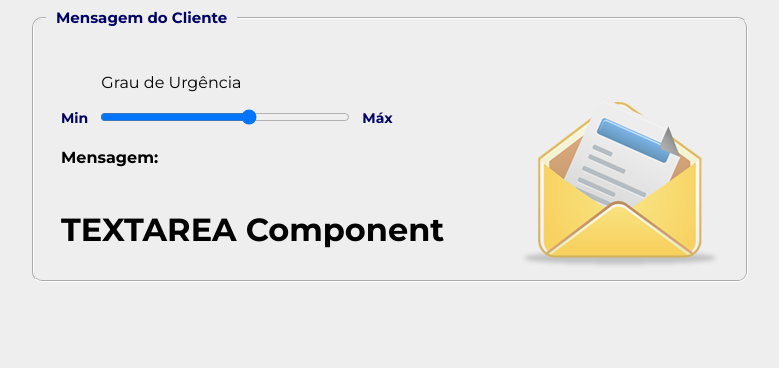
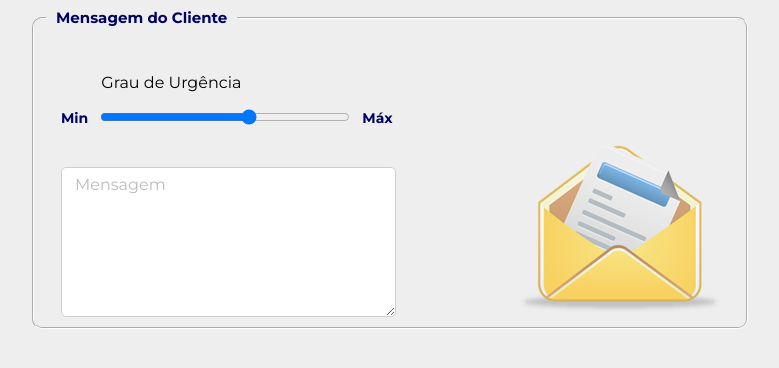
Before and after one commit to marcusviniciusmo/Companhia_Do_Saldo_Website, a React (Vite) app in the folder frontend/: page /orders/message in a window 1280 px wide. Shown: the top 368 px of the page, without its empty margins (250-1029 px from the left). Built offline with nearby package versions, Linux system fonts and the light colour scheme.

Commit message:
Textarea component styling

```diff
--- a/frontend/src/components/Message/index.tsx
+++ b/frontend/src/components/Message/index.tsx
@@ -8,6 +8,9 @@ import { MessageArea, Urgency, Span } from "./styles";
 
 export function Message() {
   const [inputUrgency, setInputUrgency] = useState<string>('');
+  const [inputMessage, setInputMessage] = useState<string>('');
+
+  const cleanInputMessage = () => setInputMessage('');
 
   return (
     <Container method='POST'>
@@ -31,8 +34,15 @@ export function Message() {
             <Span>Máx</Span>
           </Urgency>
 
-          <h4>Mensagem:</h4>
-          <Textarea />
+          <Textarea
+            label='Mensagem'
+            className='labelFloating'
+            cols={30}
+            rows={10}
+            value={inputMessage}
+            onChange={() => SetInput(event, setInputMessage)}
+            clean={() => cleanInputMessage}
+          />
         </MessageArea>
       </FieldsetForm>
     </Container>
--- a/frontend/src/components/Textarea/index.tsx
+++ b/frontend/src/components/Textarea/index.tsx
@@ -1,7 +1,26 @@
+import { IoClose } from "react-icons/io5";
 import { TextareaProps } from "../../types/Textarea";
+import { Container, Field, Label, Close } from "./styles";
 
 export function Textarea(props: TextareaProps) {
   return (
-    <h1>TEXTAREA Component</h1>
+    <Container>
+      <Field {...props}
+        cols={props.cols}
+        rows={props.rows}
+      />
+
+      <Label className={props.value ? 'filled' : ''}>
+        {props.label}
+      </Label>
+
+      <Close
+        title="Limpar"
+        className={`${props.className} ${props.value && 'showClose'}`}
+        onClick={props.clean && props.clean()}
+      >
+        <IoClose />
+      </Close>
+    </Container>
   );
 };
--- /dev/null
+++ b/frontend/src/components/Textarea/styles.tsx
@@ -0,0 +1,65 @@
+import styled from "styled-components";
+
+export const Label = styled.label`
+  color: var(--textarea-label-color);
+  font-size: 1.6rem;
+  line-height: 1;
+  position: absolute;
+  left: 1.4rem;
+  pointer-events: none;
+  transform-origin: top left;
+  transform: translate(0rem, 1rem) scale(1);
+  transition: 0.2s cubic-bezier(0, 0, 0.2, 1);
+`;
+
+export const Container = styled.div`
+  margin-top: 4rem;
+  display: flex;
+  flex-direction: column;
+  position: relative;
+
+  &:focus-within ${Label},
+  ${Label}.filled {
+    background: var(--background);
+    color: var(--color-primary);
+    margin-bottom: 0.5rem;
+    padding-inline: 0.5rem;
+    transform: translate(0rem, -0.5rem) scale(0.8);
+    transition: all 0.3s ease-in-out;
+  }
+`;
+
+export const Field = styled.textarea`
+  width: 33.5rem;
+  height: 15rem;
+  padding: 1.5rem;
+  border: 0.1rem solid var(--textarea-border);
+  border-radius: 0.5rem;
+  box-sizing: border-box;
+  transition: all 0.3s ease;
+
+  &:hover {
+    background: var(--background);
+    box-shadow: 0.1rem 0.1rem 0.5rem var(--color-primary);
+  }
+`;
+
+export const Close = styled.div`
+  display: none;
+
+  &.labelFloating.showClose {
+    display: block;
+    font-size: 2rem;
+    position: absolute;
+    top: 10%;
+    left: 32rem;
+    box-sizing: border-box;
+    transform: translate(-50%);
+    transition: all 0.2s ease-in-out;
+    cursor: pointer;
+
+    &:hover {
+      color: var(--color-primary);
+    }
+  }
+`;
--- a/frontend/src/index.css
+++ b/frontend/src/index.css
@@ -20,6 +20,9 @@
   --select-border: #CECECE;
   --select-label-color: #BBBBBB;
 
+  --textarea-border: #CECECE;
+  --textarea-label-color: #BBBBBB;
+
   --color-icon-contact: #04A784;
   --color-icon-facebook: #0E8EF2;
   --color-icon-instagram: #FD5949;
--- a/frontend/src/types/Textarea/index.tsx
+++ b/frontend/src/types/Textarea/index.tsx
@@ -1,3 +1,6 @@
 import { TextareaHTMLAttributes } from "react";
 
-export interface TextareaProps extends TextareaHTMLAttributes<HTMLElement> {};
+export interface TextareaProps extends TextareaHTMLAttributes<HTMLElement> {
+  label: string;
+  clean: Function;
+};
```
